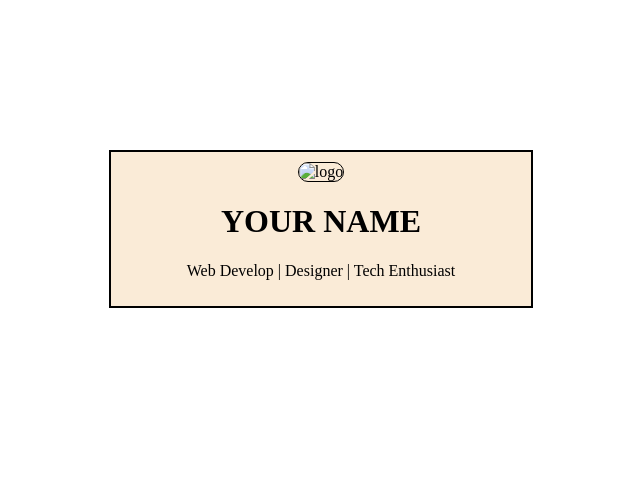
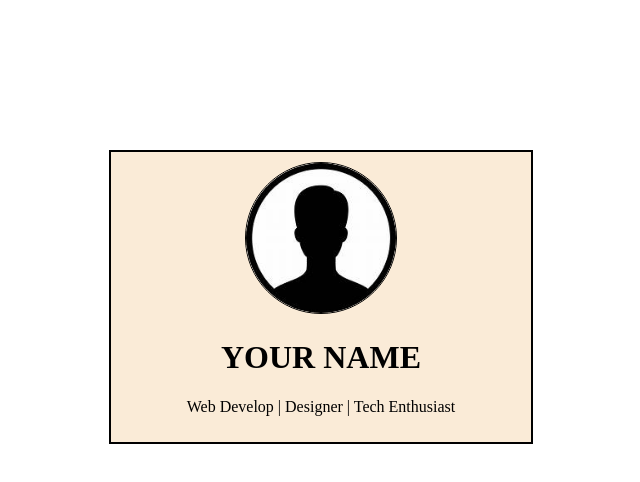
Before and after one commit to BushenRaaj/PROFILE, a plain HTML site: page index.html in a window 1280 px wide. Shown: the whole page, without its empty margins (111-751 px from the left). Drawn offline with Linux system fonts and the light colour scheme.

Commit message:
Update index.html

```diff
--- a/index.html
+++ b/index.html
@@ -5,12 +5,12 @@
     <meta name="viewport" content="width=device-width, initial-scale=1.0">
     <title>PROFILE</title>
     <link rel="stylesheet" href="style.css">
-    <link rel="icon" href="image/logo2.png">
+    <link rel="icon" href="logo2.png">
 </head>
 <body>
     <div class="main">
     <div class="mainpage">
-        <img src="image/prf.jpg" class="avator" alt="logo" >
+        <img src="prf.jpg" class="avator" alt="logo" >
     </div>
     <h1>YOUR NAME</h1>
     <p>Web Develop | Designer | Tech Enthusiast</p>
```
